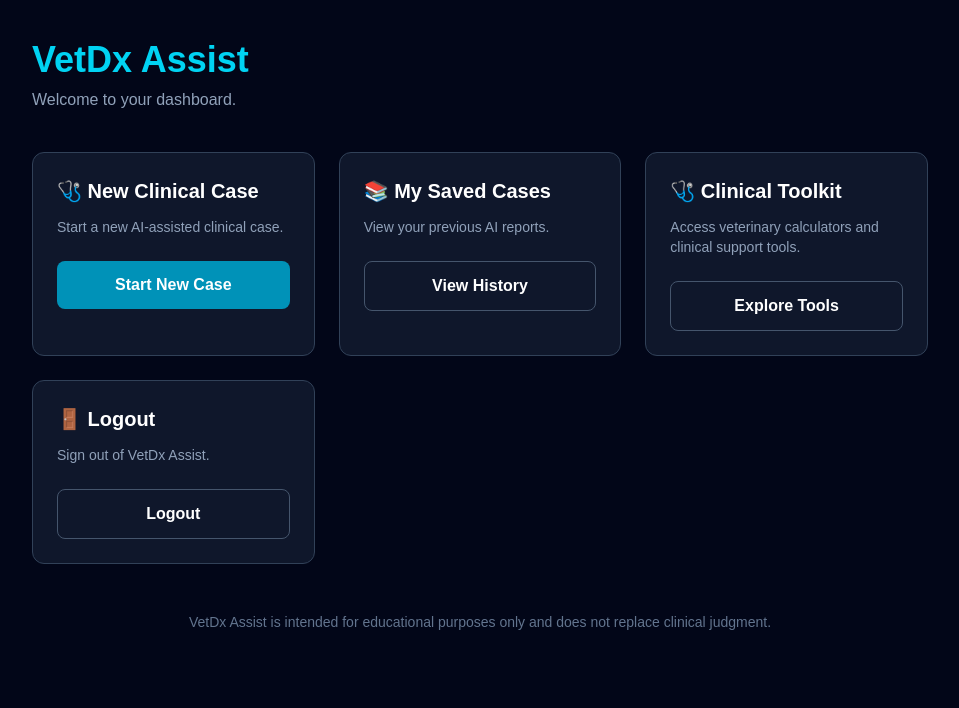
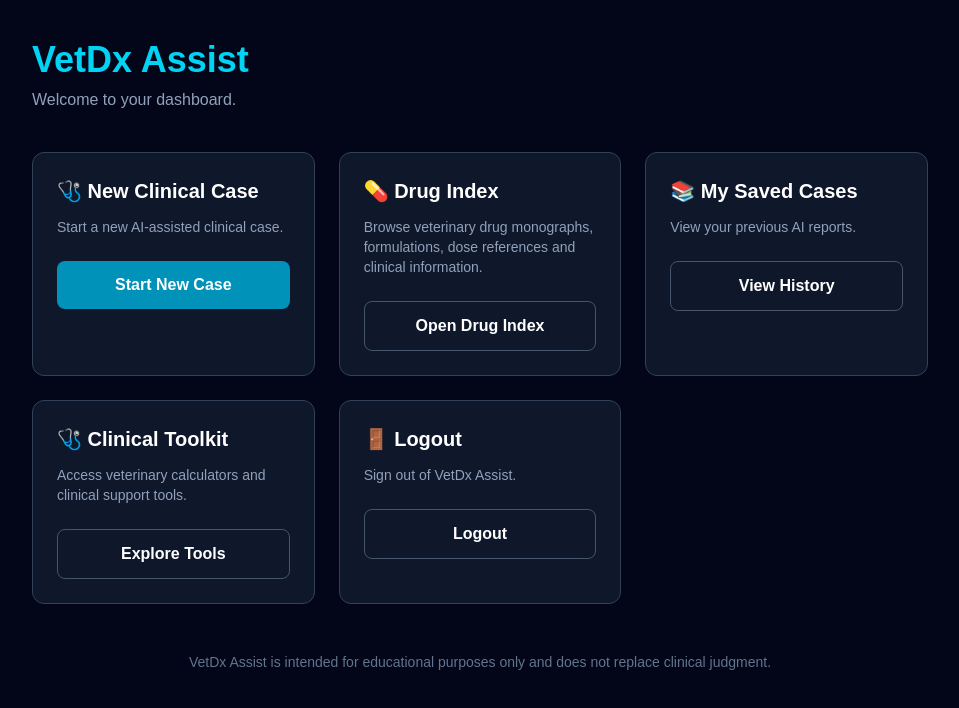
Before and after one commit to petzvoice/VetDx-Assist, a Next.js app: page /dashboard in a window 1280 px wide. Shown: the top 708 px of the page, without its empty margins (160-1119 px from the left). Built offline with nearby package versions, Linux system fonts and the light colour scheme; no server answers.

Commit message:
Add Drug Index to dashboard and gastrointestinal module

```diff
--- a/app/dashboard/page.tsx
+++ b/app/dashboard/page.tsx
@@ -51,7 +51,29 @@ export default function DashboardPage() {
 
           </div>
 
+<div className="rounded-xl border border-slate-700 bg-slate-900 p-6">
 
+  <h2 className="text-xl font-semibold">
+    💊 Drug Index
+  </h2>
+
+  <p className="mt-3 text-sm text-slate-400">
+    Browse veterinary drug monographs, formulations, dose references and clinical information.
+  </p>
+
+  <div className="mt-6">
+
+    <Button
+      variant="secondary"
+      fullWidth
+      onClick={() => router.push("/drug-index")}
+    >
+      Open Drug Index
+    </Button>
+
+  </div>
+
+</div>
 
 
 
```
